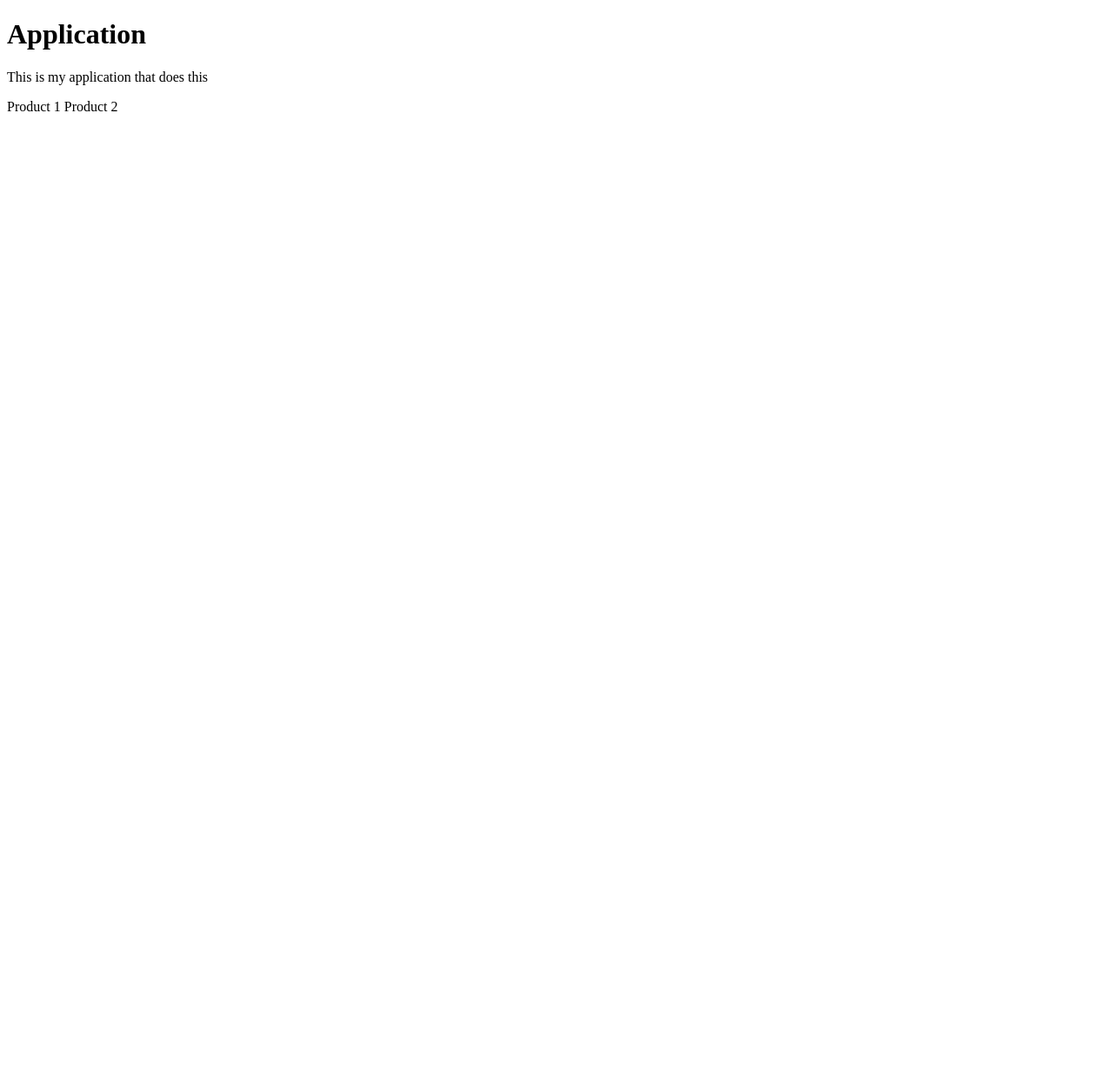
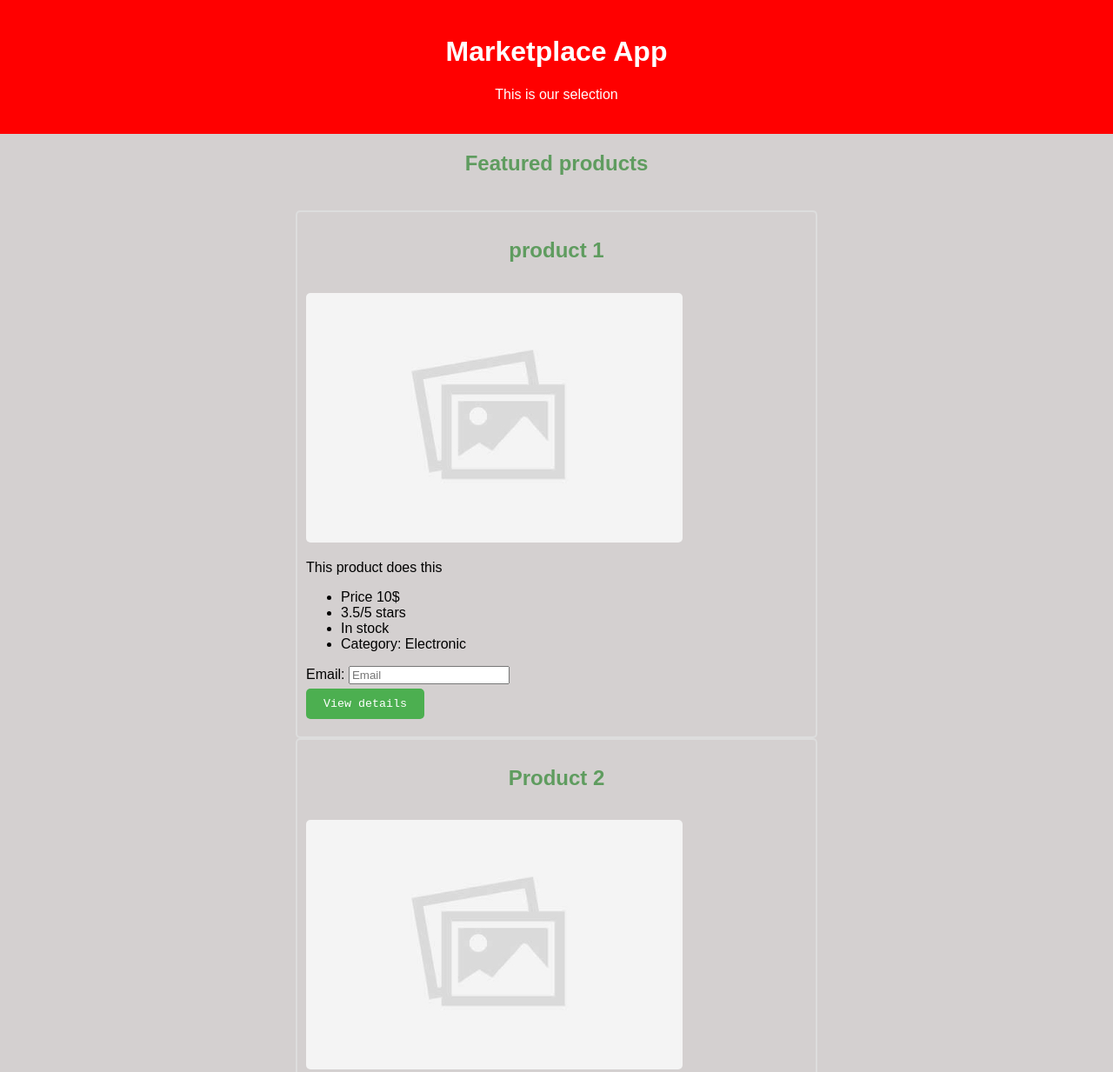
Before and after one commit to Osvaldbp/Application, a plain HTML site: page Workshop.html in a window 1280 px wide. Shown: the top 1233 px of the page at 87% size. Before the commit the page ends 800 px from the top, so only its background shows below. Drawn offline with Linux system fonts and the light colour scheme.

Commit message:
Workshop App

```diff
--- a/Workshop.html
+++ b/Workshop.html
@@ -4,20 +4,54 @@
     <head>
         <meta charset="UTF-8">
         <title>Marketplace App</title>
+        <link rel="stylesheet" href="WorkshopStyle.css">
     </head>
     <body>
         <header>
-            <h1>Application</h1>
-            <p>This is my application that does this</p>
+            <h1>Marketplace App</h1>
+            <p>This is our selection</p>
         </header>
+
+        <h2>Featured products</h2>
 
         <main>
             <section id="products">
-                <div>
-                    Product 1
-                    Product 2
+                <div id="product1">
+                    <h2>product 1</h2>
+                    <img src="Images/Place_holder.jpeg" alt="placeholder image">
+                    <p>This product does this</p>
+                    <ul>
+                        <li>Price 10$</li>
+                        <li>3.5/5 stars</li>
+                        <li>In stock</li>
+                        <li>Category: Electronic</li>
+                    </ul>
+                    <div id="Email-field">
+                        <label for="email">Email:</label>
+                        <input type="email" placeholder="Email" id="email" name="email" required><br>
+                        <button type="submit">View details</button>
+                    </div>
+                </div>
+                    <div id="product2">
+                    <h2>Product 2</h2>
+                    <img src="Images/Place_holder.jpeg" alt="placeholder image">
+                    <p>This product does this</p>
+                    <ul>
+                        <li>Price 35$</li>
+                        <li>2.5/5 stars</li>
+                        <li>not in stock</li>
+                        <li>Category: Car</li>
+                    </ul>
+                        <div id="Email-field">
+                        <label for="email">Email:</label>
+                        <input type="email" placeholder="Email" id="email" name="email" required><br>
+                        <button type="submit">View details</button>
+                    </div>
                 </div>
             </section>
         </main>
+        <footer>
+            <p> &copy; LEXICON Växjö</p>
+        </footer>
     </body>
 </html>
--- a/WorkshopStyle.css
+++ b/WorkshopStyle.css
@@ -0,0 +1,57 @@
+body {
+    font-family: Arial, sans-serif;
+    background-color: #d4d0d0;
+    color:#333;
+    margin: 0;
+}
+header {
+    background-color:red;
+    color: white;
+    text-align: center;
+    padding: 20px;
+}
+section {
+    margin:20px;
+    padding:20px;
+    color: black;
+    border-radius: 5px;
+}
+h2 {
+    color: rgb(95, 156, 95);
+    text-align: center;
+}
+#product1, #product2 {
+    margin-left:25%;
+    margin-right:25%;
+    padding:10px;
+    border: 2px solid #ddd;
+    border-radius: 5px;
+}
+img {
+    max-width: 100%;
+    height: auto;
+    border-radius: 5px;
+    margin-top:15px;
+}
+#Email-field {
+    margin-bottom: 10px;
+}
+/*The margin is to space it from the email field*/
+button {
+    margin-top: 5px;
+    background-color:#4caf50;
+    color: white;
+    border: none;
+    padding: 10px 20px;
+    border-radius: 5px;
+    font-family: 'Courier New', Courier, monospace;
+}
+footer {
+    margin-top: 20px;
+    padding:20px;
+    text-align: center;
+    background-color: black;
+    color: white;
+    border-radius: 5px;
+    box-shadow: black 0px 0px 10px;
+}
```
Also changed, not shown: Images/Place_holder.jpeg (added).
